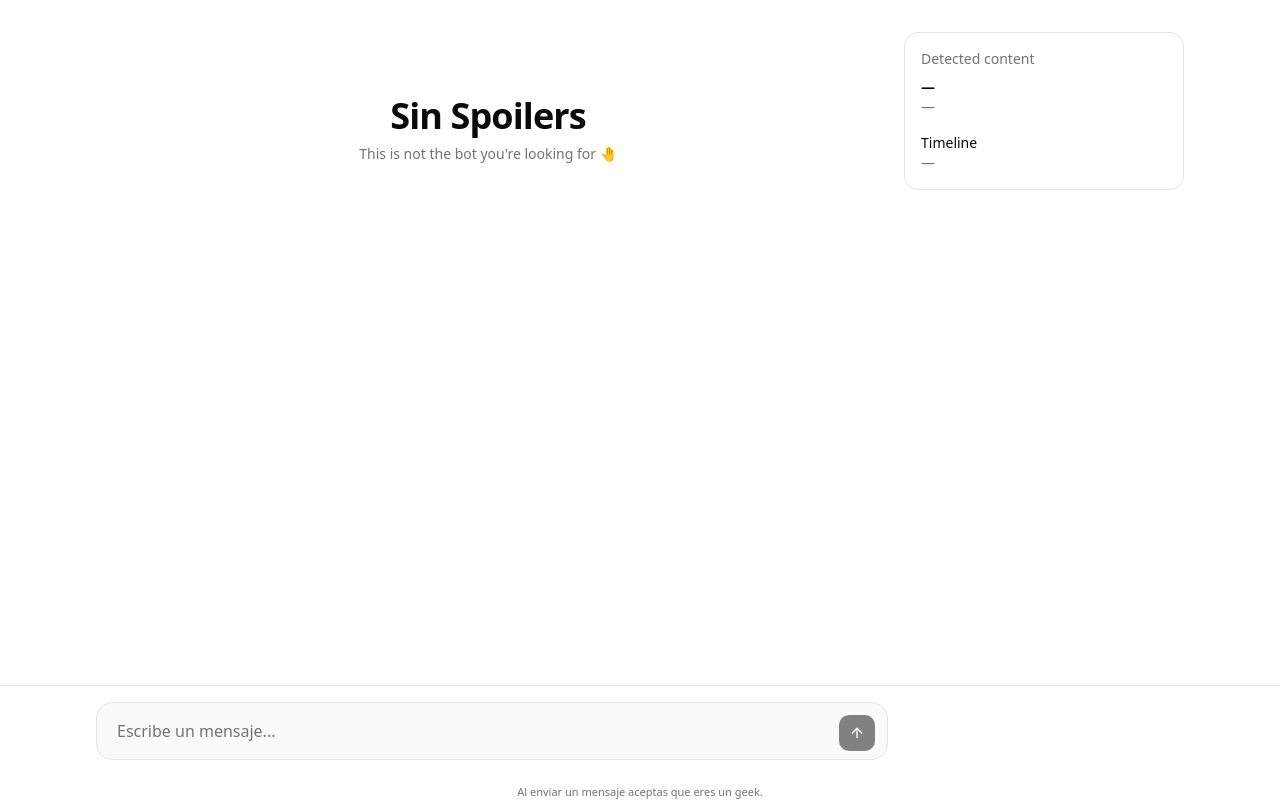
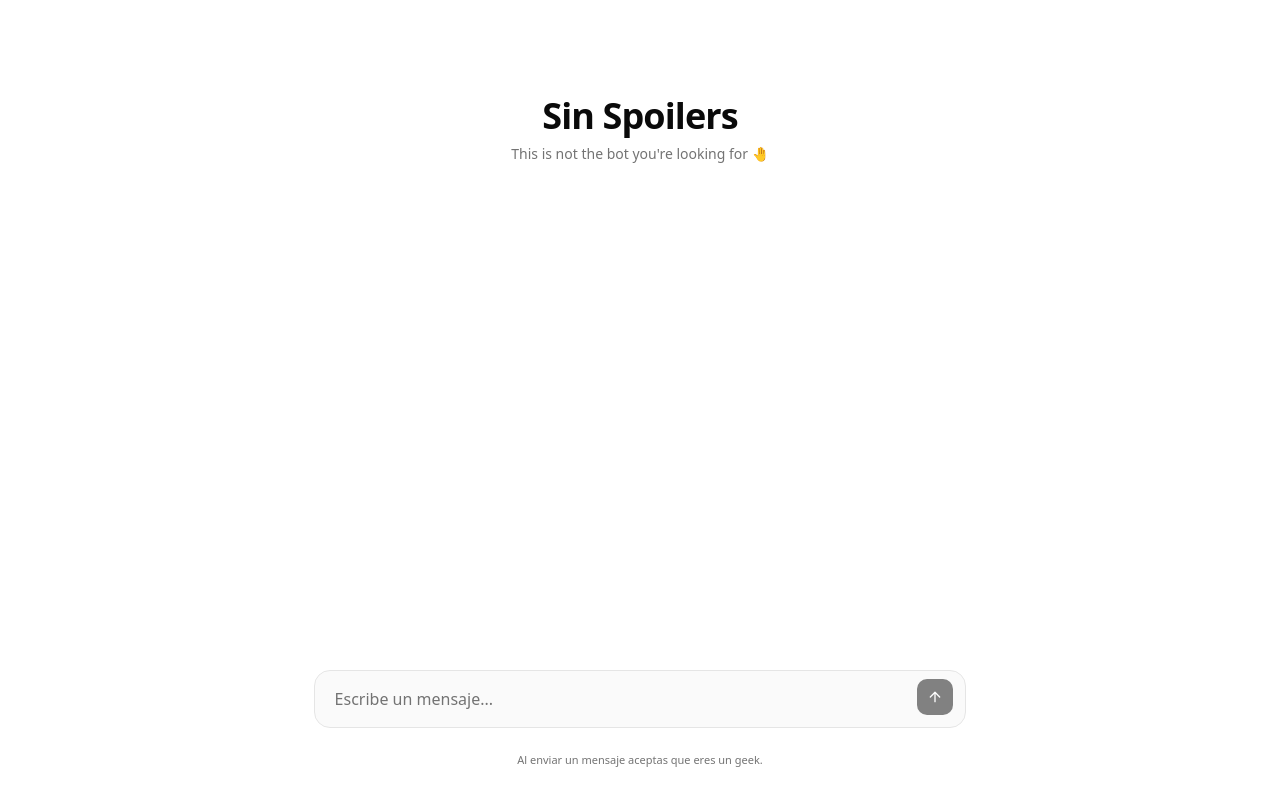
Before and after one commit to eseDarketo/sin-spoilers, a Next.js app: page / in a window 1280 px wide. Built offline with nearby package versions, Linux system fonts and the light colour scheme.

Commit message:
context detected v1

```diff
--- a/src/app/page.tsx
+++ b/src/app/page.tsx
@@ -40,11 +40,32 @@ export default function Home() {
   return (
     <div className="flex min-h-screen flex-col">
       <main className="flex-1">
-        <div className="mx-auto h-full max-w-6xl px-4 sm:px-6 lg:px-8">
-          <div className="grid grid-cols-1 gap-6 lg:grid-cols-[1fr_280px]">
+        {hasMessages ? (
+          <header className="sticky top-0 z-10 border-b bg-background/80 backdrop-blur supports-[backdrop-filter]:bg-background/60">
+            <div className="mx-auto max-w-6xl px-4 py-3">
+              <div className="grid grid-cols-1 gap-2 items-center lg:grid-cols-12">
+                <div className="text-left lg:col-span-4">
+                  <p className="text-md font-semibold">Sin Spoilers</p>
+                  <p className="text-sm text-muted-foreground">This is not the bot you're looking for 🤚</p>
+                </div>
+                <div className="text-center lg:col-span-4 lg:col-start-5">
+                  <p className="text-md font-medium">
+                    {inference?.title || "What you talkin bout willis"}
+                  </p>
+                  {inference?.position ? (
+                    <p className="text-sm text-muted-foreground">{inference.position}</p>
+                  ) : null}
+                </div>
+                <div className="hidden lg:block lg:col-span-4" />
+              </div>
+            </div>
+          </header>
+        ) : null}
+        <div className="mx-auto h-full max-w-6xl px-4 sm:px-4 lg:px-4">
+          <div className="grid grid-cols-1 gap-6 lg:grid-cols-12">
             <div
               ref={scrollRef}
-              className="relative h-[calc(100dvh-180px)] sm:h-[calc(100dvh-200px)] overflow-y-auto pt-8 pb-32"
+              className="relative h-[calc(100dvh-180px)] sm:h-[calc(100dvh-200px)] overflow-y-auto pt-8 pb-32 lg:col-span-12 flex justify-center"
             >
               {!hasMessages ? (
                 <div className="pointer-events-none absolute inset-0 flex items-start justify-center">
@@ -54,35 +75,21 @@ export default function Home() {
                   </div>
                 </div>
               ) : null}
-
-              <div className="flex flex-col gap-6">
+              <div className="flex flex-col gap-6 max-w-full lg:max-w-[60%]">
                 {messages.map((m) => (
                   <MessageBubble key={m.id} role={m.role} content={m.content} />
                 ))}
               </div>
             </div>
-            <aside className="hidden lg:block sticky top-0 self-start pt-8">
-              <div className="rounded-xl border p-4">
-                <h3 className="text-sm font-medium text-muted-foreground">Detected content</h3>
-                <div className="mt-2 text-sm">
-                  <p className="font-semibold">{inference?.title || "—"}</p>
-                  <p className="text-muted-foreground">{formatMediaType(inference?.mediaType)}</p>
-                </div>
-                <div className="mt-4 text-sm">
-                  <h4 className="font-medium">Timeline</h4>
-                  <p className="text-muted-foreground">{inference?.position || "—"}</p>
-                </div>
-              </div>
-            </aside>
           </div>
         </div>
       </main>
 
-      <div className="sticky bottom-0 w-full border-t bg-background/80 backdrop-blur supports-[backdrop-filter]:bg-background/60">
-        <div className="mx-auto max-w-6xl px-4 sm:px-6 lg:px-8">
+      <div className="sticky bottom-0 w-full bg-background/80 backdrop-blur supports-[backdrop-filter]:bg-background/60">
+        <div className="mx-auto max-w-6xl px-4 pb-8 pt-4 sm:px-6 lg:px-8">
           <div className="py-3 sm:py-4">
-            <div className="grid grid-cols-1 gap-4 lg:grid-cols-[1fr_280px]">
-              <div className="flex items-end gap-2 rounded-2xl border bg-secondary/50 px-3 py-2">
+            <div className="flex justify-center">
+              <div className="flex gap-2 rounded-2xl border bg-secondary/50 px-3 py-2 lg:col-span-12 w-full max-w-full lg:max-w-[60%]">
                 <textarea
                   ref={textAreaRef}
                   value={input}
@@ -107,7 +114,7 @@ export default function Home() {
                   <ArrowUp className="h-4 w-4" />
                 </button>
               </div>
-              <div className="hidden lg:block" />
+              <div className="hidden lg:block lg:col-span-0" />
             </div>
           </div>
           <p className="mt-2 px-1 text-center text-[11px] text-muted-foreground">
@@ -137,8 +144,7 @@ function MessageBubble({ role, content }: { role: "user" | "assistant" | "system
   return (
     <div className="sm:gap-4">
       <div
-        className={`${
-          isUser
+        className={`${isUser
             ? "ml-auto bg-secondary text-secondary-foreground rounded-2xl px-4 py-3 w-fit align-end max-w-[30rem]"
             : "mr-auto bg-transparent px-0 py-0"
           } whitespace-pre-wrap`}
```
Lines whose indentation alone changed are shown as unchanged.
